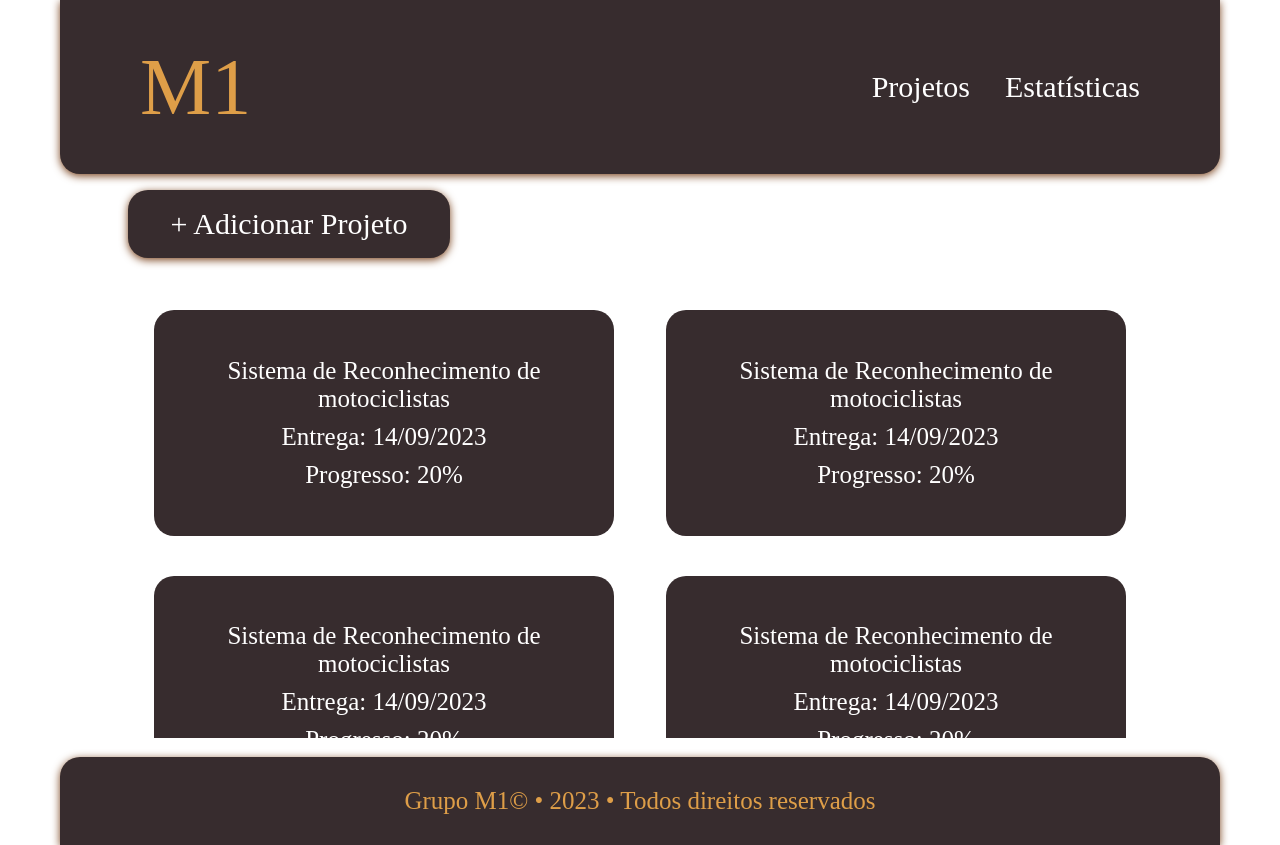
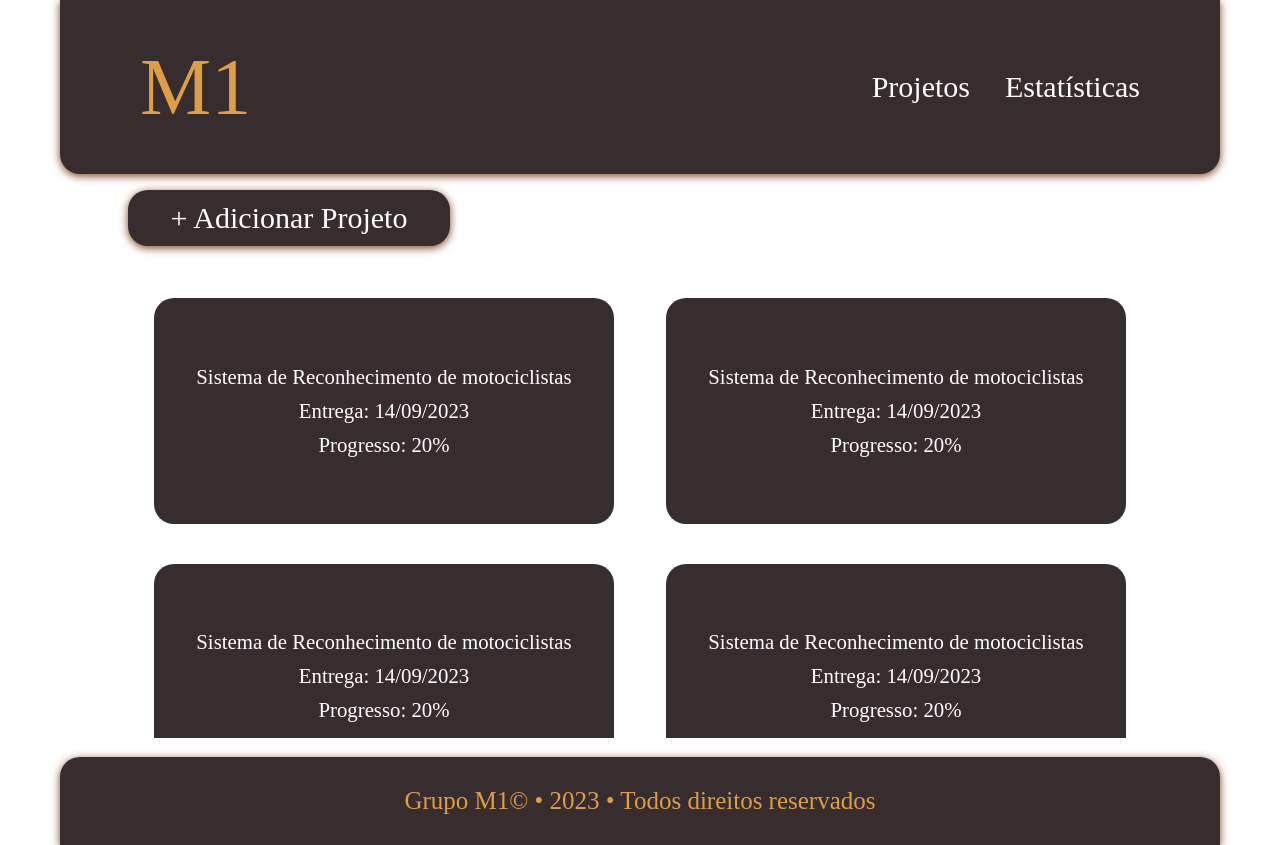
Before and after one commit to M1-API-3DSM/Front-End, a Next.js app in the folder siatt-frontend-api/: page /projetos in a window 1280 px wide. Built offline with nearby package versions, Linux system fonts and the light colour scheme.

Commit message:
alterações de css

```diff
--- a/siatt-frontend-api/public/css/projetos.css
+++ b/siatt-frontend-api/public/css/projetos.css
@@ -97,7 +97,7 @@ body {
 #botao-projetos {
   display: flex;
   width: 18.875rem;
-  height: 3rem;
+  height: 2.25rem;
   padding: 0.625rem;
   flex-direction: column;
   justify-content: center;
@@ -154,7 +154,7 @@ body {
 .card-projeto span {
   color: #FFFFFF;
   text-align: center;
-  font-size: 1.5625rem;
+  font-size: 130%;
   font-style: normal;
   font-weight: 400;
   line-height: normal;
--- a/siatt-frontend-api/public/sass/projetos.scss
+++ b/siatt-frontend-api/public/sass/projetos.scss
@@ -14,7 +14,7 @@
 #botao-projetos {
   display: flex;
   width: 18.875rem;
-  height: 3rem;
+  height: 2.25rem;
   padding: 0.625rem;
   flex-direction: column;
   justify-content: center;
@@ -72,7 +72,7 @@
   span {
     color: $white;
     text-align: center;
-    font-size: 1.5625rem;
+    font-size: 130%;
     font-style: normal;
     font-weight: 400;
     line-height: normal;
```
